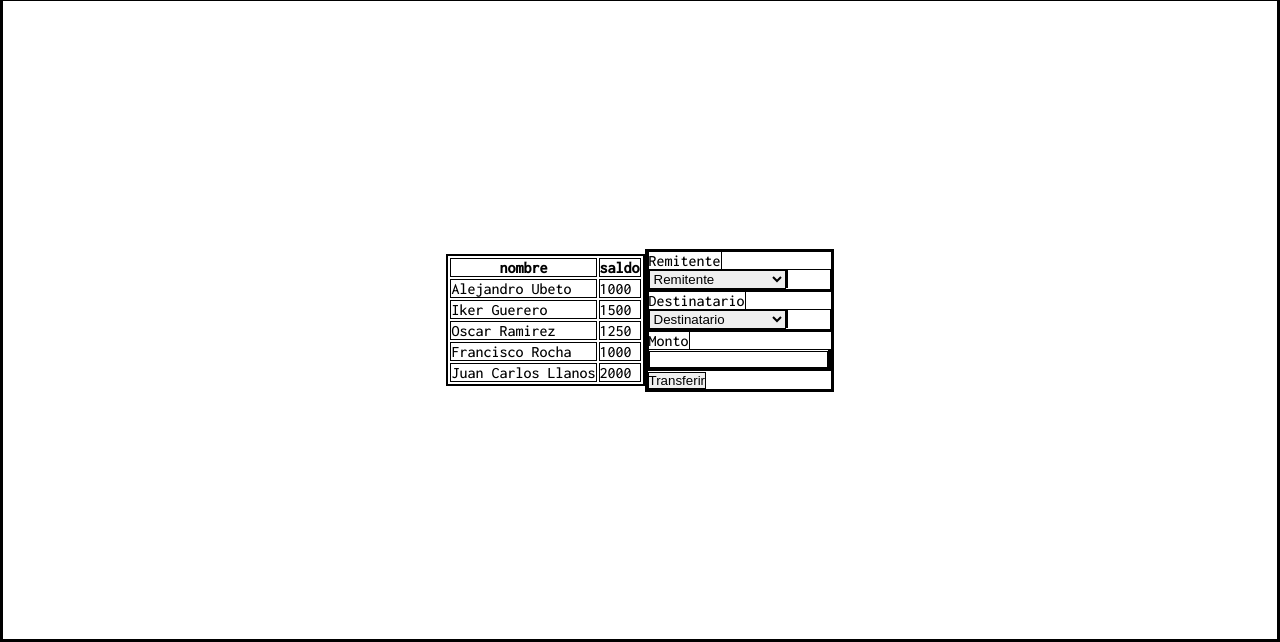
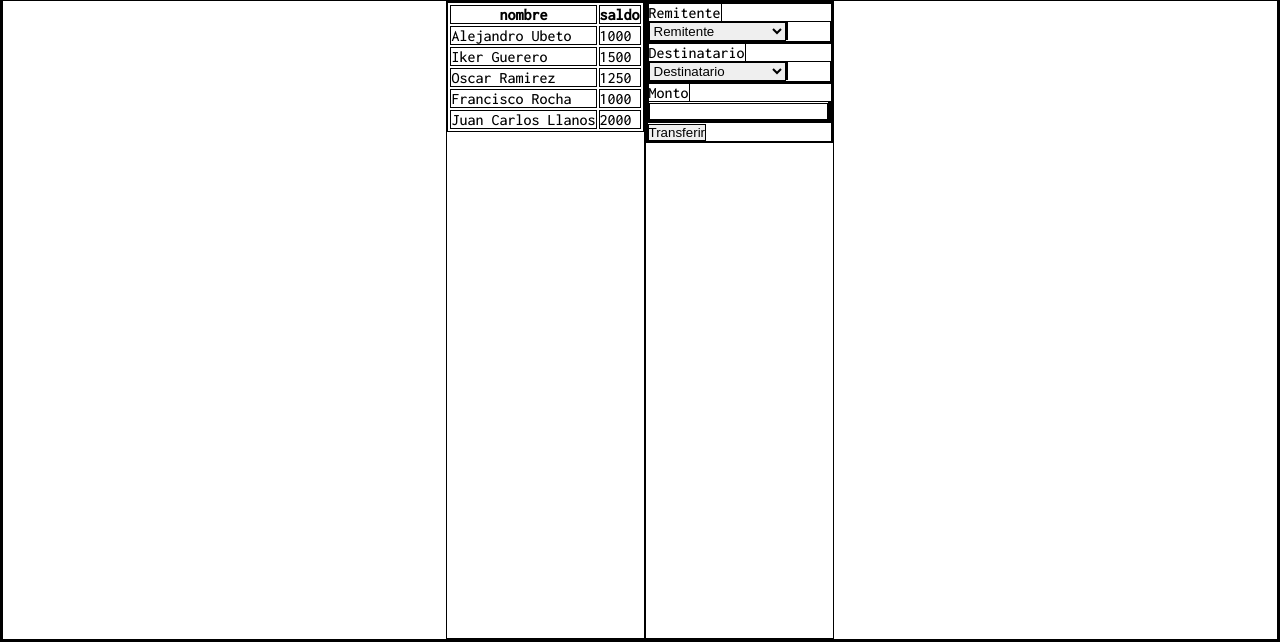
Before and after one commit to aleubeto/Bases-de-Datos-Actividad-Integradora, a PHP site: page /pag4_transacciones/pag4_index.php in a window 1280 px wide. Shown: the part 162-804 px from the top of the page. Run offline with PHP 8.4, Linux system fonts and the light colour scheme; data comes from the database, SQL or seed files in the repository.

```diff
--- a/pag4_transacciones/css/pag4_styles.css
+++ b/pag4_transacciones/css/pag4_styles.css
@@ -23,7 +23,8 @@ h2{
 .container{
     min-height: 80vh;
     display: flex;
-    align-items: center;
+    /*align-items: center;*/
+    top: 50px;
     justify-content: center;
     flex-direction: row;
     width: 100%;
```
